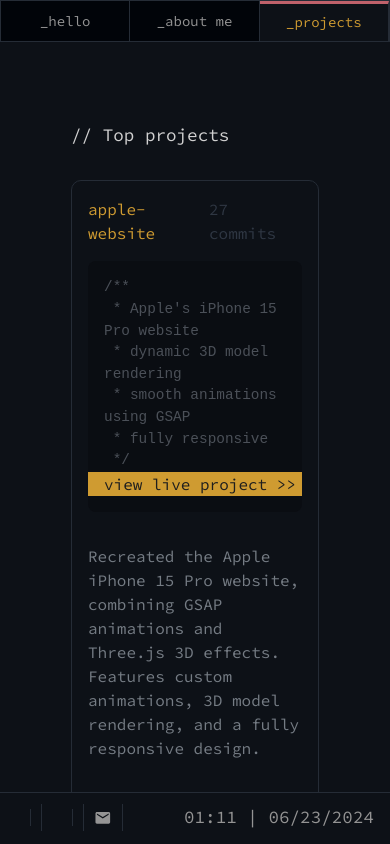
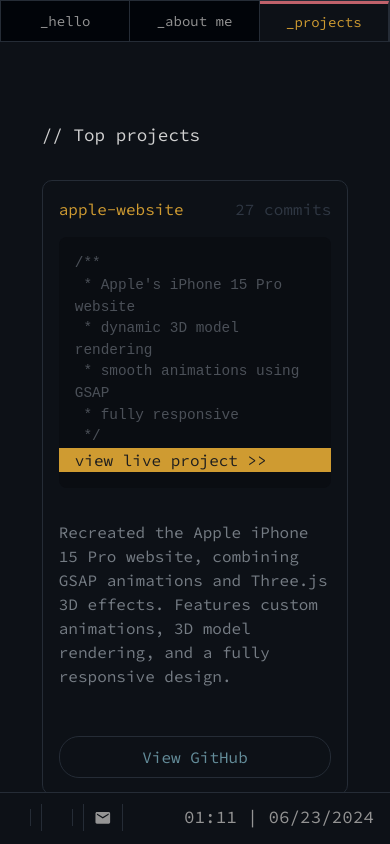
Before and after one commit to jung-eugene/portfolio, a Next.js app: page /project in a window 390 px wide. Built offline with nearby package versions, Linux system fonts and the light colour scheme; some icons are missing.

Commit message:
fix project card width on mobile

```diff
--- a/styles/Project.module.css
+++ b/styles/Project.module.css
@@ -126,6 +126,9 @@
 
 /* For tablets and phones */
 @media screen and (max-width: 1024px) {
+  .container {
+    width: 95%;
+  }
   .grid {
     grid-template-columns: 1fr;
     gap: 1rem;
```
